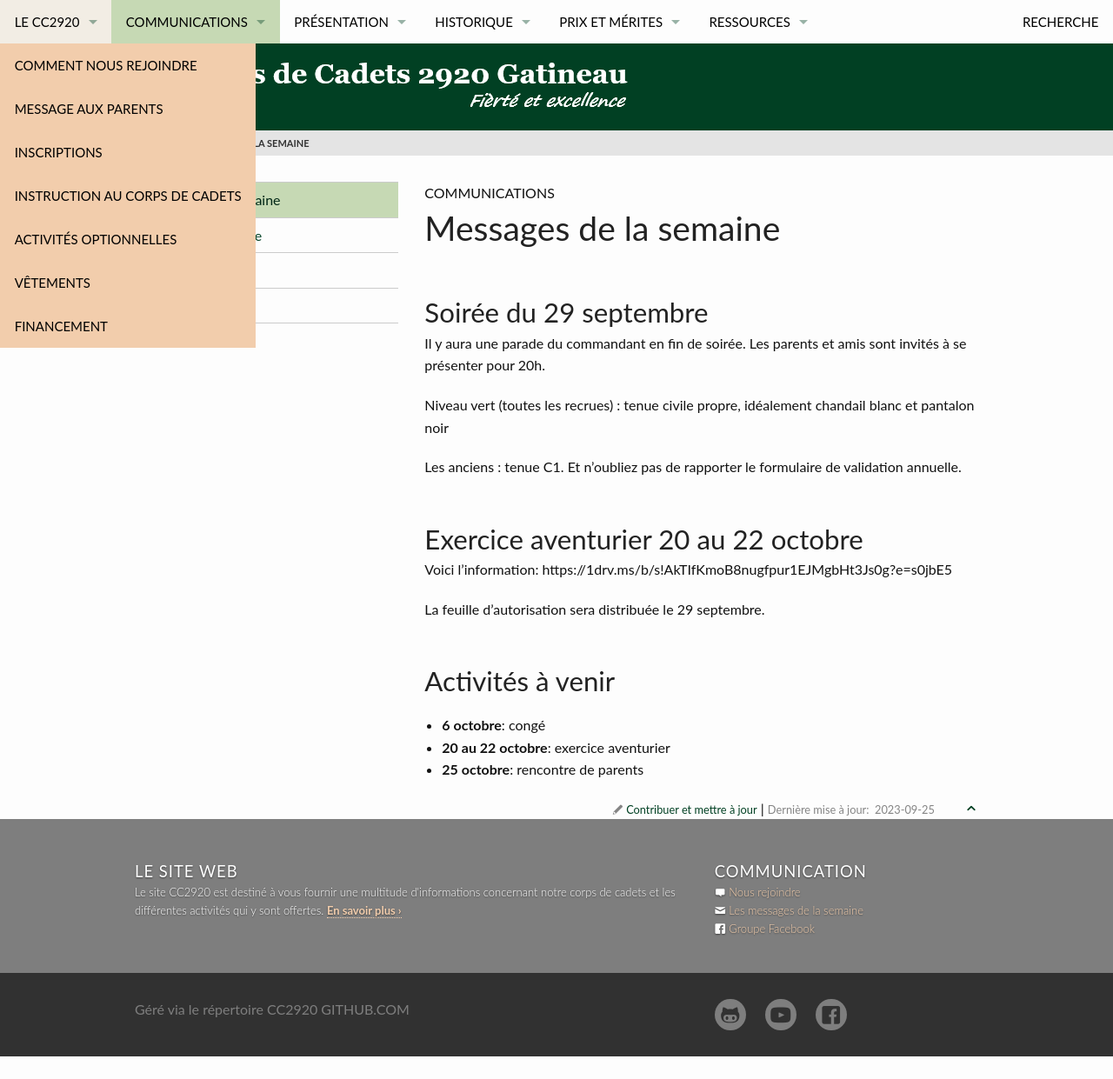
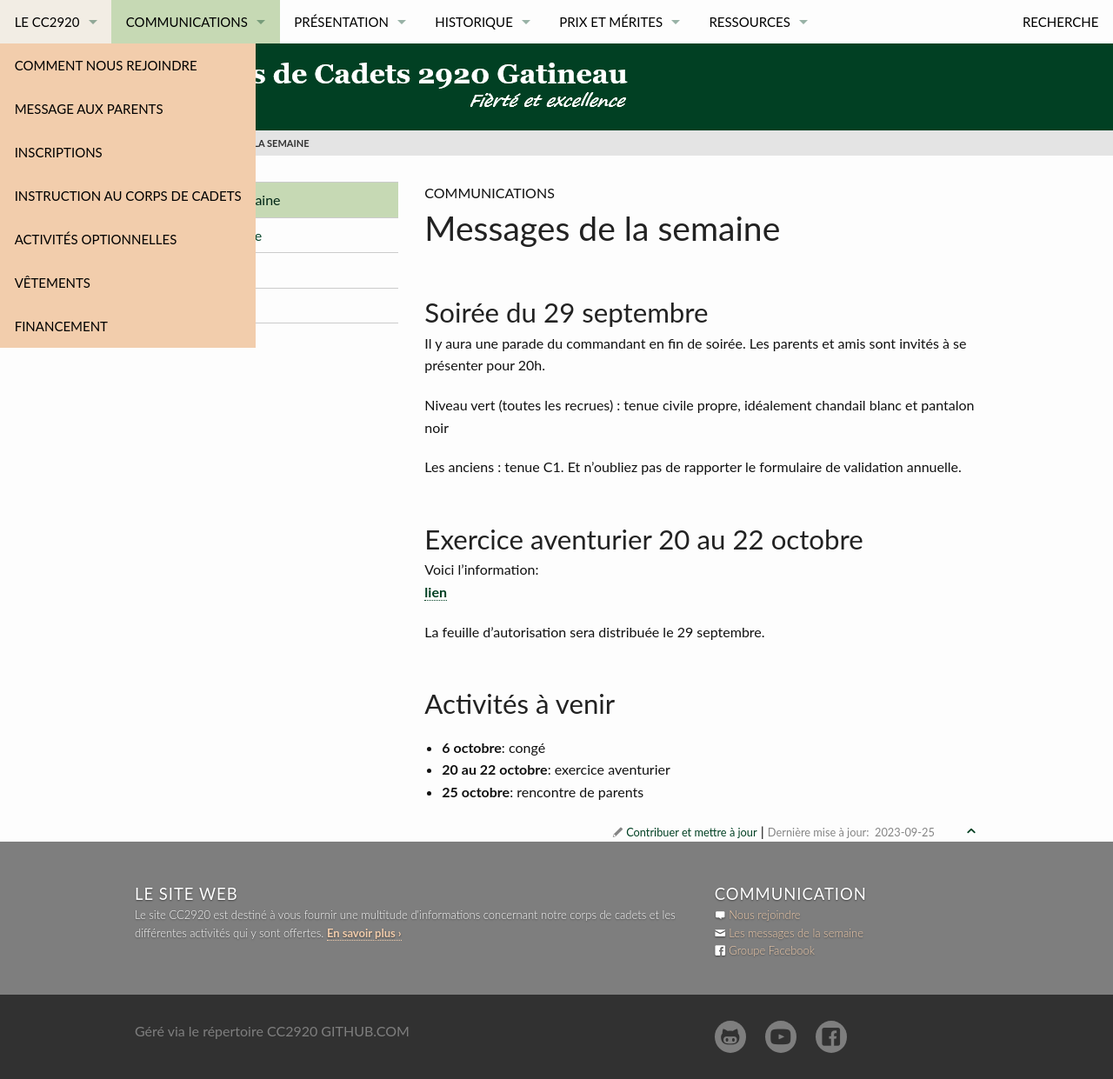
Before and after one commit to CC2920/web, a Jekyll site: the page built from _communications/messages.md, in a window 1280 px wide. Shown: the whole page at 87% size. Built offline with Jekyll 4.4.1, drawn with Linux system fonts in a browser that asks for light colours; before the commit the page ends 1215 px from its top, so only the background shows below that.

Commit message:
Update messages.md

```diff
--- a/_communications/messages.md
+++ b/_communications/messages.md
@@ -22,6 +22,7 @@ Les anciens : tenue C1. Et n'oubliez pas de rapporter le formulaire de validatio
 
 ## Exercice aventurier 20 au 22 octobre
 
-Voici l'information: https://1drv.ms/b/s!AkTIfKmoB8nugfpur1EJMgbHt3Js0g?e=s0jbE5
+Voici l'information:
+[lien]([https://www.canada.ca/fr/ministere-defense-nationale/services/cadets-rangers-juniors-canadiens/cadets/o365-cadets/integration-cadet.html](https://1drv.ms/b/s!AkTIfKmoB8nugfpur1EJMgbHt3Js0g?e=s0jbE5))
 
 La feuille d'autorisation sera distribuée le 29 septembre.
```
